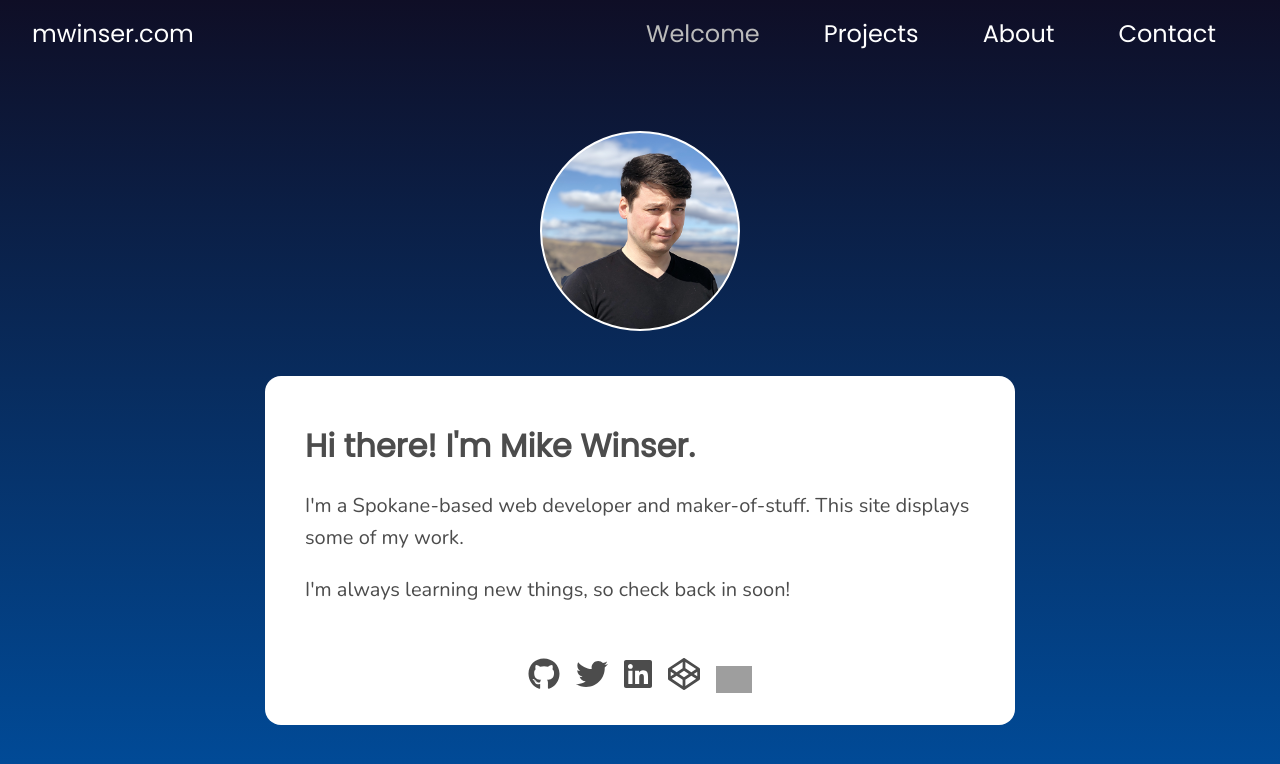
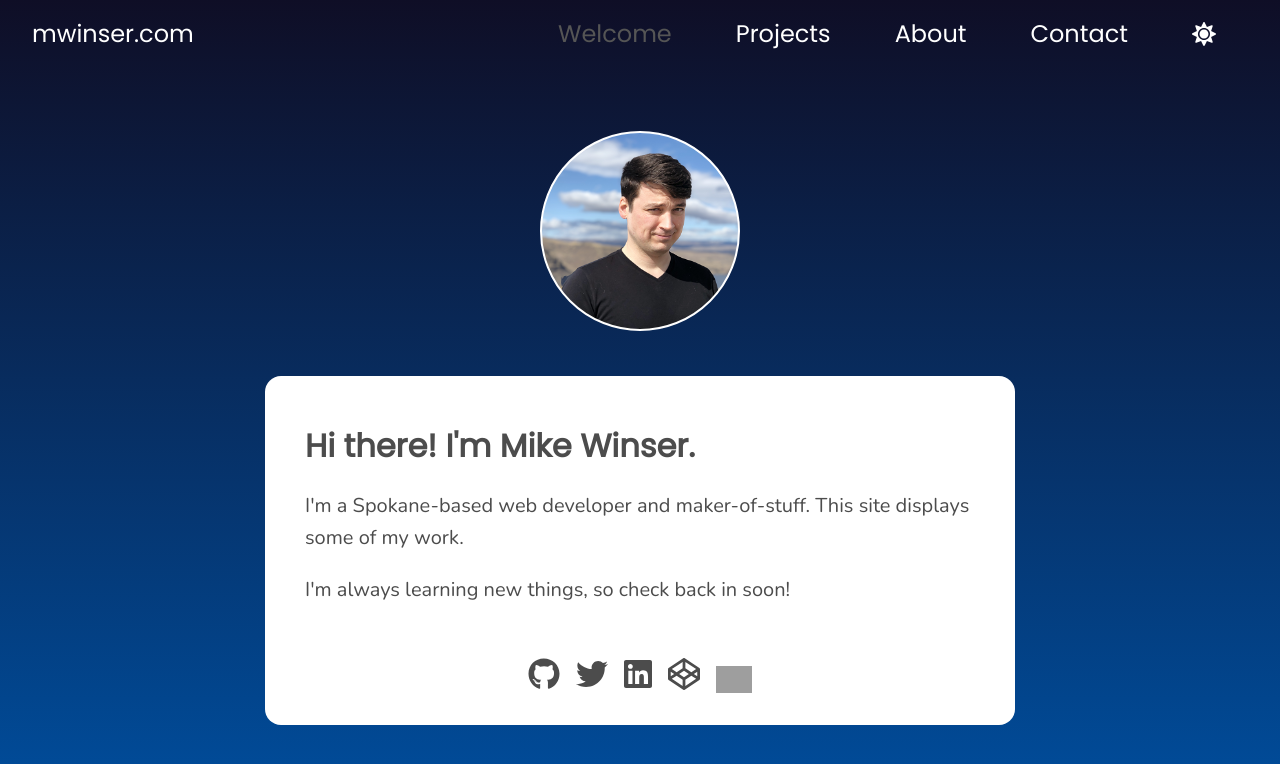
Before and after one commit to mwinser/portfolio, a React (Create React App) app: page /#/ in a window 1280 px wide. Shown: the top 764 px of the page. Built offline with nearby package versions, Linux system fonts and the light colour scheme; grey boxes are pictures that could not be loaded.

Commit message:
added light/dark mode

```diff
--- a/src/App.css
+++ b/src/App.css
@@ -3,7 +3,10 @@
 @import url('https://fonts.googleapis.com/css2?family=Poppins&display=swap');
 
 :root {
-  --icon-color: white;
+  --foreground: white;
+  --middle: #bbb;
+  --background: linear-gradient(#0f0e26, #004d9c);
+  --project-tile: rgba(15,14,38,1);
 }
 
 * {box-sizing: border-box}
@@ -16,14 +19,17 @@ html, body{
   overflow-x: hidden;
   height: 100vh;
 }
-body{
+.app-container{
   position: relative;
+  height: 100%;
+  min-height: 100vh;
   -ms-overflow-style: none;  /* IE no vert scrollbar*/
   scrollbar-width: none;  /* Firefox no vert scrollbar */
-  background: linear-gradient(#0f0e26, #004d9c);
+  background: var(--background);
+  background-attachment:fixed;
 }
 /*remove vertical scrollbar*/
-body::-webkit-scrollbar {
+.app-container::-webkit-scrollbar {
   display: none;
 }
 p{
@@ -45,12 +51,12 @@ nav{
 
 a {
   position: relative;
-  color: #FFF;
+  color: var(--foreground);
   text-decoration: none;
 }
 
 a:hover {
-  color: #FFF;
+  color: var(--foreground);
 }
 
 nav a::before {
@@ -61,7 +67,7 @@ nav a::before {
   height: 2px;
   bottom: 0;
   left: 0;
-  background-color: #FFF;
+  background-color: var(--foreground);
   transform-origin: left;
   transform: scaleX(0);
   transition: transform 0.3s ease;
@@ -140,11 +146,12 @@ nav ul li {
     align-items: center;
 }
 .current {
-  color: #bbb;
+  color: var(--middle);
 }
 .current:hover {
-  color: white;
+  color: var(--foreground);
 }
+
 
 #img-frame{
     width: 200px;
@@ -153,7 +160,7 @@ nav ul li {
     background-position: 90% 0;
     background-image:url('Profile.webp');
     border-radius: 50%;
-    border: 2px solid white;
+    border: 2px solid var(--foreground);
     margin: auto;
 
 }
@@ -190,9 +197,9 @@ nav ul li {
   width: 285px;
   margin: 2rem;
   border-radius: 32px;
-  box-shadow: 10px 10px 10px 0px rgba(0,0,0,.1);
+  box-shadow: 10px 10px 10px 0px rgba(0,0,0,0.1);
 
-  color: white;
+  color: var(--foreground);
   transition: .2s ease-out;
   position: relative;
   overflow: hidden;
@@ -213,7 +220,7 @@ nav ul li {
   height: 40%;
   padding: 0 1rem;
   font-size: .9rem;
-  background: rgba(15,14,38,1);
+  background: var(--project-tile);
 }
 .project-title {
   font-size: 1.2rem;
@@ -275,7 +282,7 @@ li p {
 }
 
 #spinner {
-  fill: var(--icon-color);
+  fill: var(--foreground);
 }
 #em1,
 #em2,
--- a/src/App.js
+++ b/src/App.js
@@ -1,6 +1,7 @@
 import './App.css';
 import React, {lazy, Suspense} from "react"
 import {Switch, Route} from 'react-router-dom'
+import ThemeProvider from './context/themeContext'
 import * as ROUTES from './constants/routes'
 import Navbar from './components/navbar'
 import Spinner from './components/spinner'
@@ -14,7 +15,8 @@ const Error = lazy(()=> import("./layouts/error"))
 function App () {
 
   return(
-    <div>
+    <ThemeProvider>
+      <div className="app-container">
       <Navbar/>
       <main>
         <Suspense fallback = {
@@ -33,7 +35,8 @@ function App () {
           </Switch>
         </Suspense>
       </main>
-    </div>
+      </div>
+    </ThemeProvider>
   )
 }
 
--- a/src/components/navbar.jsx
+++ b/src/components/navbar.jsx
@@ -1,9 +1,14 @@
-import React, {useState, useEffect} from "react"
+import { FontAwesomeIcon } from "@fortawesome/react-fontawesome"
+import { faMoon, faSun} from '@fortawesome/free-solid-svg-icons'
+import React, {useState, useEffect, useContext} from "react"
 import {Link, useLocation} from 'react-router-dom'
 import * as ROUTES from '../constants/routes'
+import { themes, ThemeContext } from "../context/themeContext"
 
 export default function Navbar(){
 
+  const [theme, setTheme] = useContext(ThemeContext)
+  const [isSun, setIsSun] = useState(true)
 
   const [isMenuOpen, setIsMenuOpen]= useState(false)
   const location = useLocation()
@@ -11,14 +16,27 @@ export default function Navbar(){
   function toggleMenu() {
     setIsMenuOpen(prevIsMenuOpen=>!prevIsMenuOpen)
   }
+  function toggleTheme() {
+    setTheme(prevTheme=> prevTheme === themes.dark ? themes.light : themes.dark)
+    setIsSun(prevIsSun=>!prevIsSun)
+
+  }
 
   //close menu if url changes
   useEffect(()=>{setIsMenuOpen(false)},[location])
+  useEffect(()=>{
+    window.root.style.setProperty('--foreground', theme.foreground)
+    window.root.style.setProperty('--middle', theme.middle)
+    window.root.style.setProperty('--background', theme.background)
+    window.root.style.setProperty('--border', theme.border)
+    window.root.style.setProperty('--project-tile', theme.projectTile)
+    window.root.style.setProperty('--text', theme.text)
+  }, [theme])
 
 
 
     return(
-    <nav>
+    <nav style={{color: theme.foreground}}>
         <div id="titlebar">mwinser.com</div>
         <i onClick={()=>toggleMenu()}>
             <svg id="ex" height="30" width="30">
@@ -32,6 +50,7 @@ export default function Navbar(){
             <Link to={ROUTES.PROJECTS}><li className={location.pathname===ROUTES.PROJECTS? 'current' : null}>Projects</li></Link>
             <Link to={ROUTES.ABOUT}><li className={location.pathname===ROUTES.ABOUT? 'current' : null}>About</li></Link>
             <Link to={ROUTES.CONTACT}><li className={location.pathname===ROUTES.CONTACT? 'current' : null}>Contact</li></Link>
+            <li onClick={()=>toggleTheme()}><FontAwesomeIcon icon={isSun ? faSun : faMoon}/></li>
         </ul>
     </nav>
   )
--- a/src/components/spinner.jsx
+++ b/src/components/spinner.jsx
@@ -4,7 +4,7 @@
 
 export default function Spinner() {
     return (
-        <svg id="spinner" width="100" height="100" viewBox="0 0 100 100" fill="none" xmlns="http://www.w3.org/2000/svg">
+        <svg id="spinner" width="100" height="100" viewBox="0 0 100 100" xmlns="http://www.w3.org/2000/svg">
             <g id="em1">
                 <path d="M43.6148 43.964L38.9708 60.74H35.6228L31.2668 44.432C31.2908 47.36 31.3388 50.312 31.4108 53.288C31.5068 56.264 31.5788 59.168 31.6268 62H25.9388C25.9868 59.528 26.0228 57.08 26.0468 54.656C26.0708 52.208 26.0828 49.748 26.0828 47.276C26.0828 44.804 26.0708 42.356 26.0468 39.932C26.0228 37.484 25.9868 35.024 25.9388 32.552H33.6428L37.4588 49.436L41.7428 32.552H49.0148C48.9428 37.448 48.9068 42.356 48.9068 47.276C48.9068 52.196 48.9428 57.104 49.0148 62H43.2548L43.6148 43.964Z" />
             </g>
--- /dev/null
+++ b/src/context/themeContext.js
@@ -0,0 +1,32 @@
+import React, {useState} from "react";
+
+
+export const themes = {
+    light: {
+      foreground: '#4c4c4c',
+      middle: '#bbbbbb',
+      background: '#eeeeee',
+      projectTile: '#ffffff',
+    },
+    dark: {
+      foreground: '#ffffff',
+      middle: '#555555',
+      background: 'linear-gradient(#0f0e26, #004d9c)',
+      projectTile: 'rgba(15,14,38,1)',
+    },
+  };
+
+export const ThemeContext = React.createContext();
+
+const ThemeProvider = (props) => {
+    // this state will be shared with all components
+    const [theme, setTheme] = useState(themes.dark);
+
+    return (
+            // this is the provider providing state
+        <ThemeContext.Provider value={[theme, setTheme]}>
+            {props.children}
+        </ThemeContext.Provider>
+    )
+};
+export default ThemeProvider
```
Also changed, not shown: 2 other files (tests, documents, lock files or other folders).
